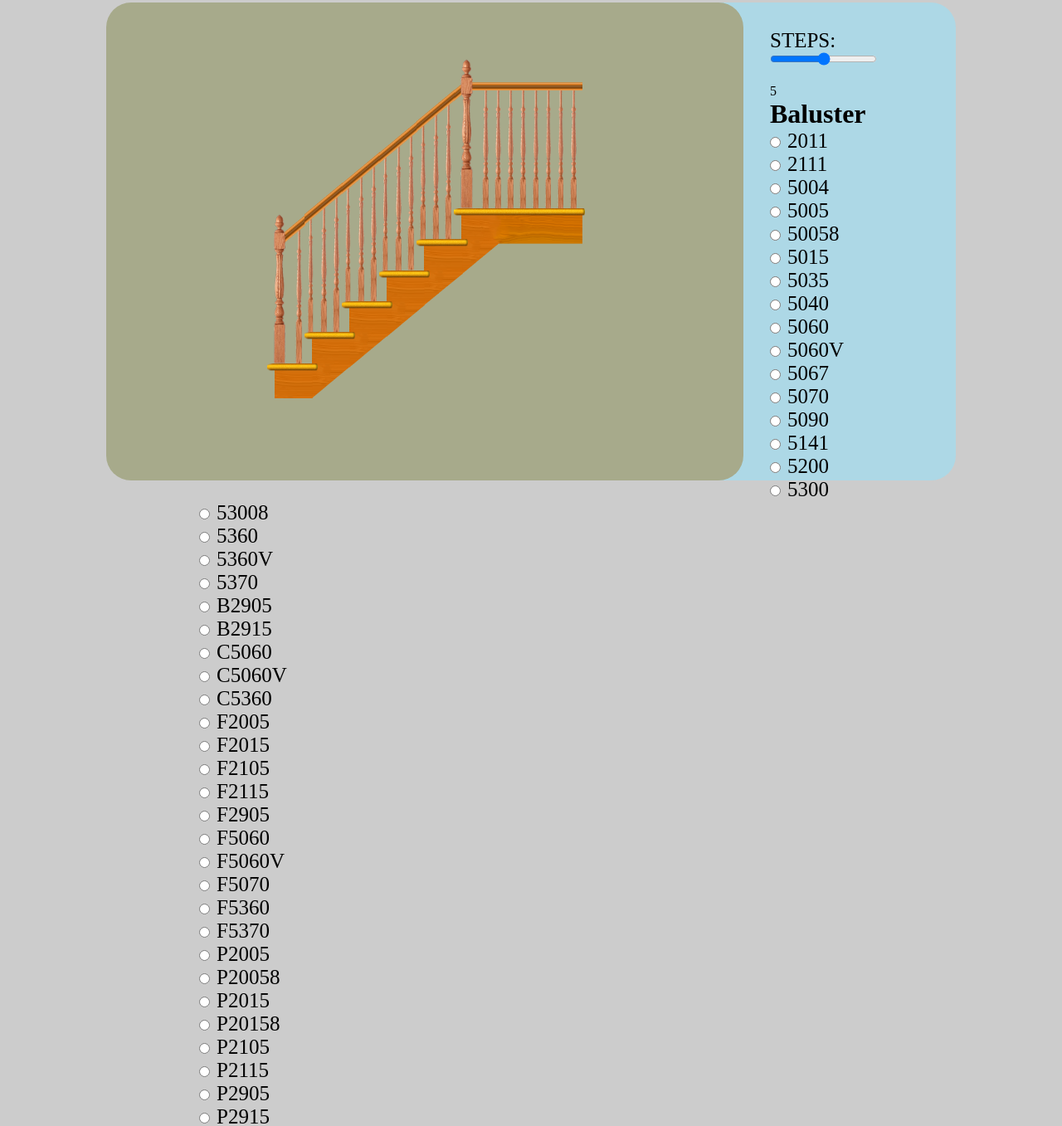
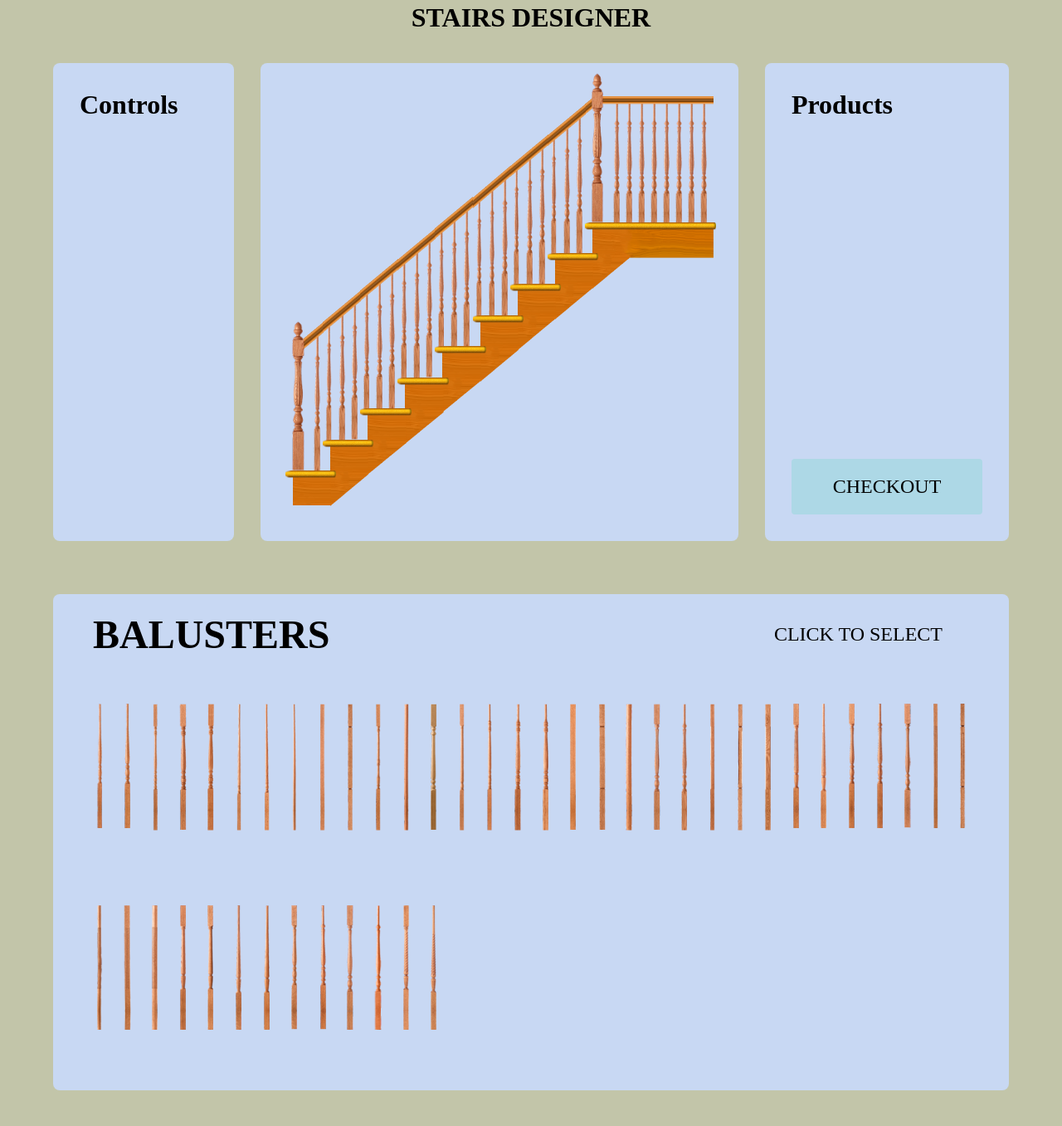
Before and after one commit to catalincd/Stairs-Designer, a plain HTML site: page index.html in a window 1280 px wide. Shown: the part 45-1402 px from the top of the page at 83% size. Drawn offline with nearby package versions, Linux system fonts and the light colour scheme; a web font is replaced by a local one.

Commit message:
Second commit
New responsive interface with CSS Grid

```diff
--- a/index.html
+++ b/index.html
@@ -8,26 +8,44 @@
 </head>
 <body>
 	<div id="container">
+		<div id="title" style="text-align: center">
+			<h1>STAIRS DESIGNER</h1><br><br>
+		</div>
 		<div id="wrapper">
+			<div id="controls">
+				<h1>Controls</h1>
+			</div>
 			<div id="room">
 				<div id="stair"></div>
 				<div id="handrail"></div>
 				<div id="newel"></div>
 				<div id="baluster"></div>
 			</div>
-			<div id="controls">
-				<label for="steps">Steps: </label>
- 				<input type="range" id="steps" name="steps" min="2" max="8" value="5" onchange="stepsout.value=value"><br><br>
- 				<output id="stepsout">5</output>
+			<div id="products">
+				<h1>Products</h1>
 
- 				<h1>Baluster</h1>
- 				<div id="balusterRadios"></div>
+				<div id="actualProducts">
+					<div id="balusterProduct"></div>
+					<div id="newelProduct"></div>
+				</div>
 
-				<h1>Newel</h1>
- 				<input type="radio" id="n1" name="newel" value="B3940" checked>
-				&nbsp;<label for="n1">B3940</label><br>
-				<input type="radio" id="n2" name="newel" value="4091">
-				&nbsp;<label for="n2">4091</label><br>
+				<div id="buyButton">
+					<p>CHECKOUT</p>
+				</div>
+			</div>
+		</div>
+
+		<div id="balusterGallery">
+			<div class="promoText">
+				<div class="promoTextLeft">
+					<p>Balusters</p>
+				</div>
+				<div class="promoTextRight">
+					<p>Click to select</p>
+				</div>
+			</div>
+			<div id="balusterGalleryItems">
+
 			</div>
 		</div>
 	</div>
--- a/index.js
+++ b/index.js
@@ -1,18 +1,38 @@
 var LEFT = 12.0;
 var TOP = 20.0;
-var NUM = 5;
+var NUM = 8;
 var BALUSTER = "B2915";
 var NEWEL = "B3940";
+var SELECTED_ID = 0;
+var SELECTED_ITEM;
 
 
 var balusters=["2011","2111","5004","5005","50058","5015","5035","5040","5060","5060V","5067","5070","5090","5141","5200","5300","53008","5360","5360V","5370","B2905","B2915","C5060","C5060V","C5360","F2005","F2015","F2105","F2115","F2905","F5060","F5060V","F5070","F5360","F5370","P2005","P20058","P2015","P20158","P2105","P2115","P2905","P2915","T2005","T2015"];
 
-console.log(balusters.length);
 for(var i=0;i<balusters.length;i++){
 
-	$("#balusterRadios").append(`<input type="radio" id="b${i}" name="baluster" value="${balusters[i]}">
-								&nbsp;<label for="b${i}">${balusters[i]}</label><br>`);
+	$("#balusterGalleryItems").append(`<img data-id="${i}" class="balusterItem" src="res/balusters/${balusters[i]}.png">`);
 }
+
+
+$(".balusterItem").on("click", function(){
+
+	if(SELECTED_ITEM !== undefined)
+	{
+		SELECTED_ITEM.css("background", "transparent");
+		SELECTED_ITEM.css("border", "none");
+	}
+
+	SELECTED_ITEM = $(this);
+	SELECTED_ITEM.css("background", "#c2c5a9");
+	SELECTED_ITEM.css("border", "2px red solid");
+	SELECTED_ID = SELECTED_ITEM.data("id");
+	BALUSTER = balusters[SELECTED_ID];
+
+	$("#balusterProduct").empty();
+	$("#balusterProduct").append(`<div class="balusterProductItem"><img src="res/balusters/${balusters[SELECTED_ID]}.png"><p>${balusters[SELECTED_ID]}</p></div>`);
+	reset();
+});
 
 
 
@@ -116,7 +136,7 @@ function reset(){
 
 	var x = (NUM-1) * 2.82;
 	var y = (NUM-1) * 2.34;
-	LEFT = (48.0 - 12.5 - x) / 2.0;
+	LEFT = (36.0 - 12.5 - x) / 2.0;
 	TOP = (36.0 - 15 + y) / 2.0;
 
 	draw(NUM, BALUSTER, NEWEL);
--- a/style.css
+++ b/style.css
@@ -1,47 +1,66 @@
+ @import url("https://use.typekit.net/pxg6bop.css");
+
  *{
  	margin: 0;
  	padding: 0;
  	box-sizing: border-box;
  }
 
+html{
+	font-size: 16px;
+}
 
- body{
- 	background: #ccc;
+body{
+ 	background: #c2c5a9;
+ 	font-family:"aileron";
  }
 
 
 
 #container{
-	width: 100%;
+	width: 90%;
 	margin: 3rem auto;
 }
 
 #wrapper{
-	margin: 0 auto;
-	width: 80%;
-	display: block;
+	width: 100%;
+	display: flex;
+	justify-content: center;
+	flex-wrap: wrap;
 }
 
 #room{
-	background: #a7aa8b;
-	border-radius: 30px;
-	width: 48rem;
+	background: #c8d8f3;
+	border-radius: 0.5rem;
+	width: 36rem;
 	height: 36rem;
 	display: inline-block;
 	position: relative;
-	float:left;
-	margin-right: 2rem;
+	margin: 2rem;
+	margin-top: 0;
 	transition: all .3s ease;
 }
 
 #controls{
-	left: 50rem;
+	max-width: 36rem;
+	border-radius: 0.5rem;
 	padding: 2rem;
-	margin-left: 5rem;
-	height: 5rem;
-	background: lightblue;
-	border-radius: 30px;
-	height: 36rem;
+	flex-grow: 1;
+	background: #c8d8f3;
+	margin-bottom: 2rem;
+}
+
+#products{
+	position: relative;
+	display:grid;
+	grid-template-rows: auto 1fr auto;
+	align-items: center;
+	max-width: 36rem;
+	border-radius: 0.5rem;
+	padding: 2rem;
+	flex-grow: 1;
+	background: #c8d8f3;
+	margin-bottom: 2rem;
 }
 
 #stair{
@@ -59,7 +78,94 @@
 }
 
 
-input, label{
-	font-size: 25px;
+.promoText{
+	width: 100%;
+	margin: 1rem;
+	display: inline-block;
+	position: relative;
+}
+
+.promoTextLeft{
+	display: inline-block;
+	position: absolute;
+	font-size: 3em;
+	font-weight: 800;
 	text-transform: uppercase;
+	transform: translateY(-50%);
 }
+
+.promoTextRight{
+	display: block;
+	margin-right: 4rem;
+	text-align: right;
+	font-size: 1.5em;
+	font-weight: 200;
+	text-transform: uppercase;
+	transform: translateY(-50%);
+}
+
+
+#buyButton{
+	text-align: center;
+	/*position: absolute;
+	top: 100%;
+	left: 50%;
+	transform: translateX(-50%) translateY(-150%);*/
+	padding: 1.25rem 2rem;
+	border-radius: 0.25rem;
+	background: lightblue;
+	font-size: 1.5rem;
+	font-weight: 300;
+	transition: all 0.5s ease-in 0s;
+	cursor: pointer;
+}
+
+#buyButton:hover{
+	background: #0f0;
+}
+
+
+#balusterGallery{
+	/*max-width: 90rem;*/
+	width: 100%;
+	margin-right: 3rem;
+	border-radius: 0.5rem;
+	background: #c8d8f3;
+	padding: 2em;
+	margin-top: 2em;
+}
+
+#balusterGalleryItems{
+	width: 100%;
+	display: grid;
+	grid-gap: 0.5rem;
+	grid-template-columns: repeat(auto-fit, 1.6rem);
+}
+
+
+#actualProducts{
+	display:grid;
+	grid-template-columns: repeat(3, 1fr);
+}
+
+
+
+.balusterItem{
+	width: : 2rem;
+	padding: 1em;
+	display: inline-block;
+	border-radius: 0.2rem;
+	transition: all 0.3s ease;
+	transform: scale(0.75);
+}
+
+.balusterItem:hover{
+	cursor: pointer;
+	transform: scale(1);
+}
+
+
+.balusterProductItem{
+	text-align: center;
+	width: 1.6rem;
+}
```
Also changed, not shown: 1 other file.
